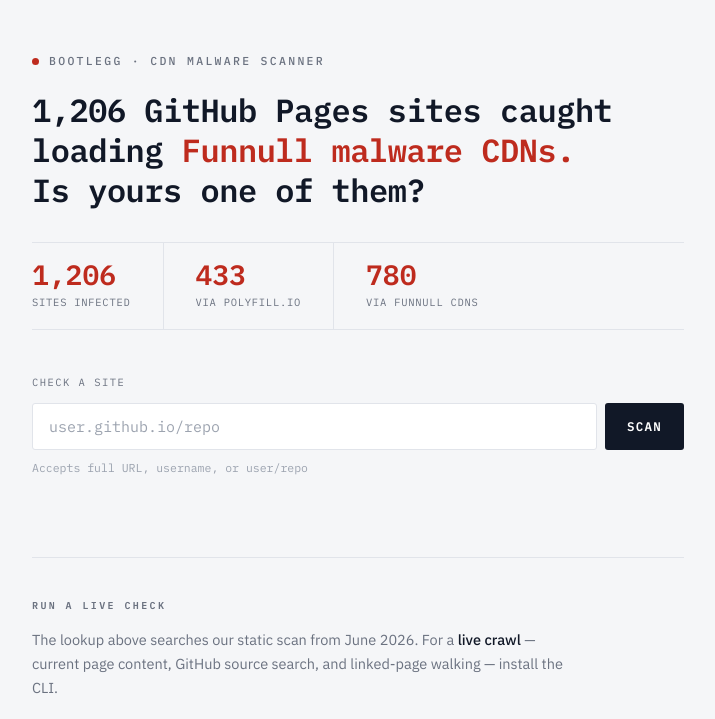
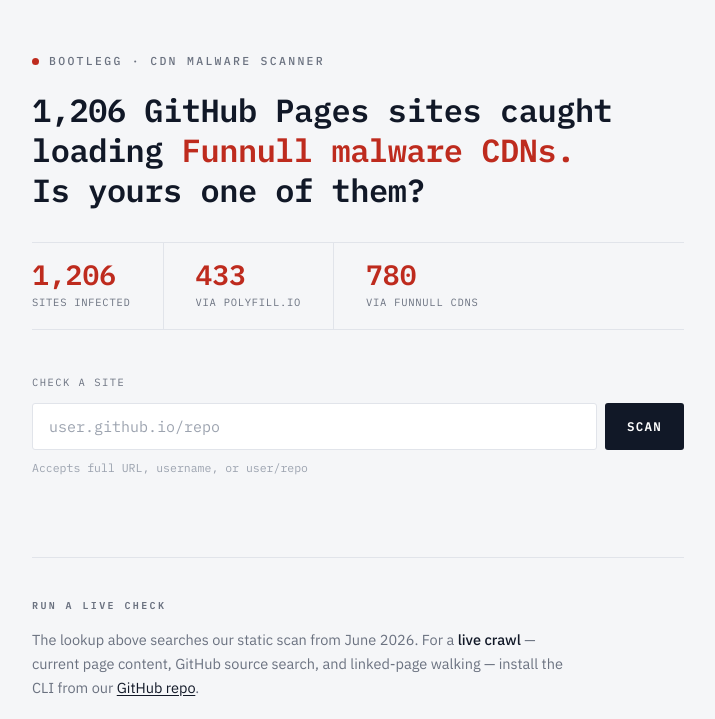
Before and after one commit to moogician/bootleg-guard, a plain HTML site: page index.html in a window 1280 px wide. Shown: the top 719 px of the page, without its empty margins (282-997 px from the left). Drawn offline with Linux system fonts and the light colour scheme.

Commit message:
fix website

```diff
--- a/index.html
+++ b/index.html
@@ -284,6 +284,7 @@ body {
   max-width: 540px;
 }
 .cli-desc strong { color: var(--text); font-weight: 500; }
+.cli-desc a { color: var(--text); text-underline-offset: 2px; }
 .code-block {
   background: var(--code-bg);
   color: var(--code-text);
@@ -406,10 +407,9 @@ footer {
     <p class="section-label">Run a live check</p>
     <p class="cli-desc">
       The lookup above searches our static scan from June 2026. For a <strong>live crawl</strong> —
-      current page content, GitHub source search, and linked-page walking — install the CLI.
+      current page content, GitHub source search, and linked-page walking — install the CLI from our <a href="https://github.com/hwang628/bootleg" target="_blank" rel="noopener">GitHub repo</a>.
     </p>
-    <div class="code-block" role="region" aria-label="CLI commands">
-<span class="c"># install</span>
+    <div class="code-block" role="region" aria-label="CLI commands"><span class="c"># install</span>
 <span class="p">$</span> <span class="kw">pip install</span> <span class="s">bootlegg</span>
 
 <span class="c"># check a github.io site (source scan + live crawl)</span>
```
